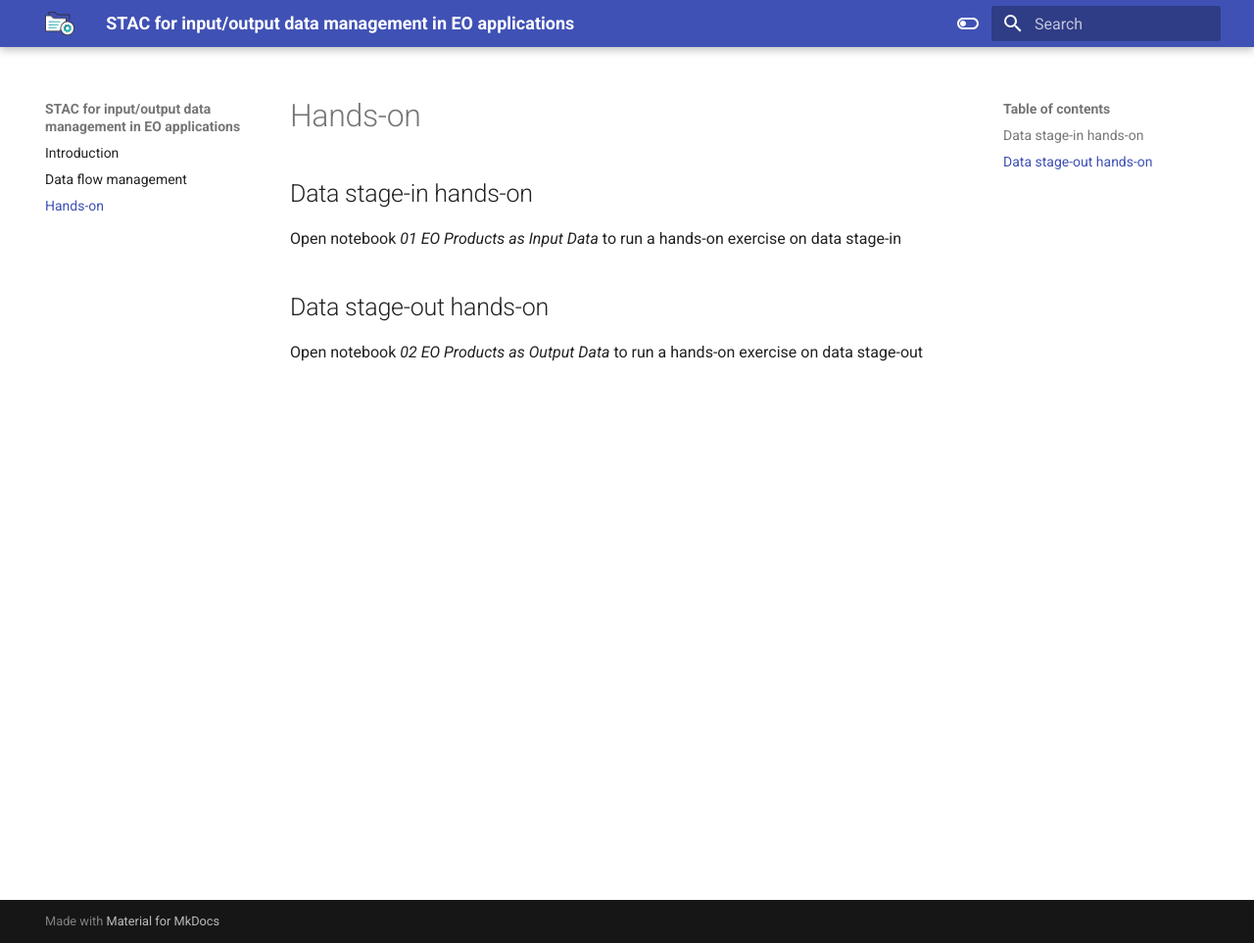
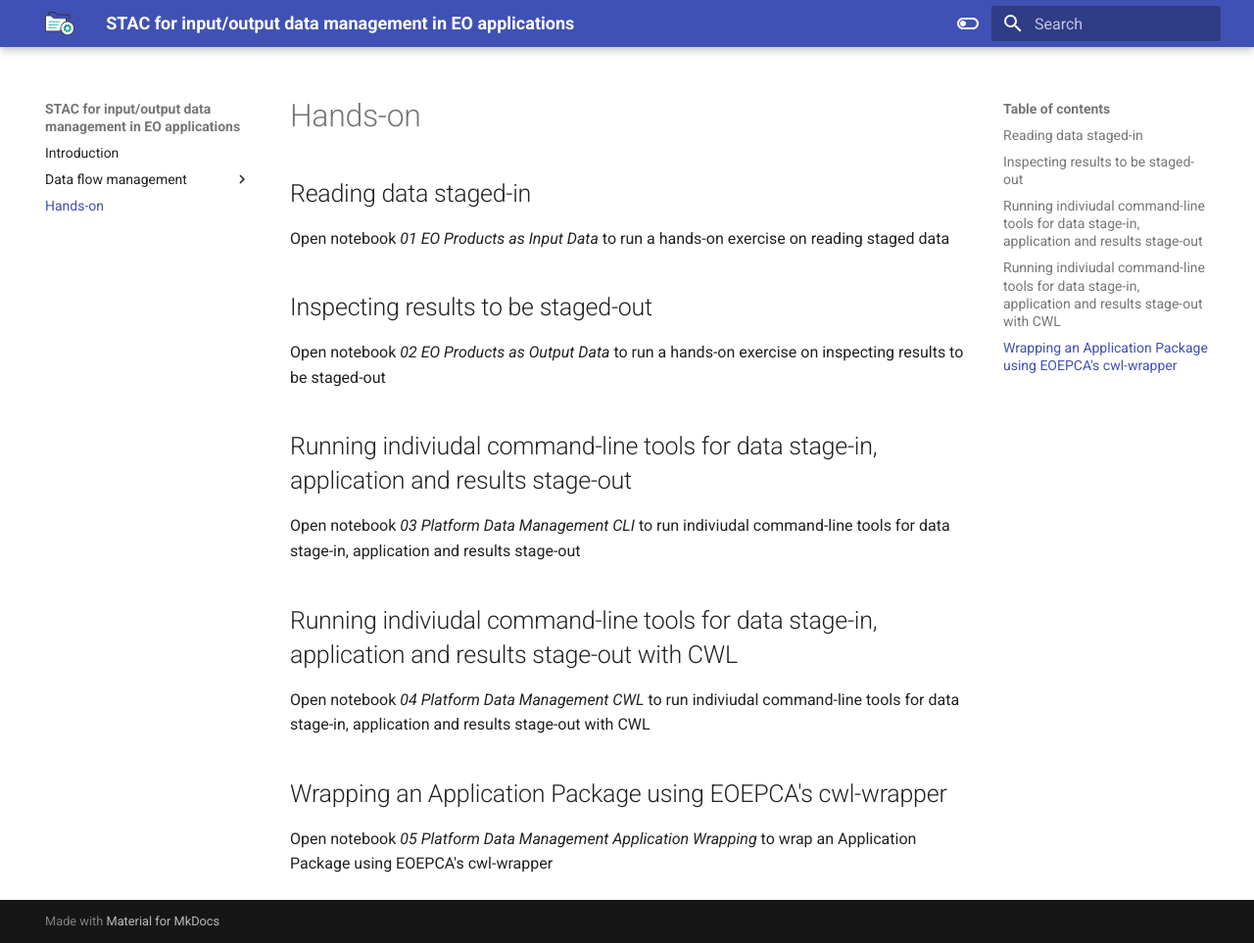
Before and after one commit to eoap/stac-eoap, an MkDocs documentation site: the page built from docs/hands-on.md, in a window 1280 px wide and 963 px high. Shown: the whole window at 98% size. Built offline with MkDocs 1.6.1 and Material for MkDocs 9.7.7, drawn with Linux system fonts in a browser that asks for light colours.

Commit message:
WIP on stage-in/out enhancement

```diff
--- /dev/null
+++ b/docs/application-data-flow.md
@@ -0,0 +1,25 @@
+# Application data flow management
+
+## Stage-in
+
+From the OGC Best Practice for Earth Observation Application Package:
+
+**An Application input argument that requires staged EO product files SHALL be defined as an argument that points to a folder where a STAC Catalog, named catalog.json, contains a list of one or more STAC Items and associated STAC Assets referencing the files.**
+
+This translates to:
+
+* A platform running this application will plug a **stage-in step** for all workflow steps having inputs of type `Directory`
+* Workflow steps having inputs of type `Directory` will find a STAC catalog.json file
+
+## Stage-out
+
+From the OGC Best Practice for Earth Observation Application Package:
+
+**An Application that creates EO product files to be stage-out SHALL generate a valid STAC Catalog, named catalog.json, and include the STAC Item(s) and corresponding STAC Assets pointing to the results of the processing.**
+
+**The STAC Catalog created by the Application SHALL include metadata elements for each STAC Item with at least their spatial (geometry, box) and temporal (datetime) properties.**
+
+This translates to:
+
+* Workflow steps that have an output of type `Directory` produce a STAC catalog
+* A platform running this application will plug a **stage-out step** for all workflow outputs of type Directory
--- /dev/null
+++ b/docs/definitions.md
@@ -0,0 +1,42 @@
+# Definitions
+
+The _Best Practice for Earth Observation Application Package_ addresses data flow management of the input and output EO Products files by defining rules for the data stage-in and data stage-out for Applications that require staged files and/or generate files that need to be staged-out.
+
+## Data stage-in definition
+
+Data stage-in is the process to retrieve the inputs and make these available for the processing. Processing inputs are provided as catalogue references and the Platform is responsible for translating those references into inputs available as files for the local processing.
+
+## Data stage-out definition
+
+Data stage-out is the process to upload the output files generated by the processing onto external system(s), and make them available for later usage. The Platform retrieves the processing outputs and automatically stores them onto an external persistent storage. Additionally, the Platform should publish the metadata of the outputs onto a Catalogue and provide their references as an output.
+
+## Application Data Flow Management
+
+The Application data flow management relies on the rules:
+
+* The computational workflow data interfaces use the Spatio Temporal Asset Catalog (STAC) to describe the **EO data inputs** and **generated results**
+
+* Stage-in
+    * All input parameters of the CWL `ComandLineTool` that require the staging of EO products shall be of type `Directory`.
+    * All input parameters of the CWL `Workflow` that require the staging of EO products shall be of type `Directory`.
+    * Applications find a STAC `catalog.json` file
+
+* Stage-out
+    * Applications produce a STAC `catalog.json` in all outputs of type Directory
+    * The outputs field of the `Workflow` that requires the stage-out of the generated products shall be of type `Directory`.
+
+## Platform Data Flow Management
+
+A Platform is responsible for the data flow management by using a local catalogue encoded using the SpatioTemporal Asset Catalog (STAC) specification as a data manifest for application inputs and outputs.
+
+The local catalogue provides knowledge about the input and output files data contents like spatial footprint, sub-items (e.g. masks, bands) and additional metadata.
+
+### Wrapping the Application Package
+
+Wrap an Application Package:
+* plug a stage-in step for all workflow inputs of type Directory
+* plug a stage-out step for all workflow outputs of type Directory
+
+The outcome is a wrapped CWL workflow that takes:
+* the application package parameters
+* any stage-in/stage-out parameters the platform may need to perform these operations
--- a/docs/hands-on.md
+++ b/docs/hands-on.md
@@ -1,9 +1,21 @@
 # Hands-on
 
-## Data stage-in hands-on
+## Reading data staged-in
 
-Open notebook _01 EO Products as Input Data_ to run a hands-on exercise on data stage-in
+Open notebook _01 EO Products as Input Data_ to run a hands-on exercise on reading staged data
 
-## Data stage-out hands-on
+## Inspecting results to be staged-out
 
-Open notebook _02 EO Products as Output Data_ to run a hands-on exercise on data stage-out
+Open notebook _02 EO Products as Output Data_ to run a hands-on exercise on inspecting results to be staged-out
+
+## Running indiviudal command-line tools for data stage-in, application and results stage-out
+
+Open notebook _03 Platform Data Management CLI_ to run indiviudal command-line tools for data stage-in, application and results stage-out
+
+## Running indiviudal command-line tools for data stage-in, application and results stage-out with CWL
+
+Open notebook _04 Platform Data Management CWL_ to run indiviudal command-line tools for data stage-in, application and results stage-out with CWL
+
+## Wrapping an Application Package using EOEPCA's cwl-wrapper
+
+Open notebook _05 Platform Data Management Application Wrapping_ to wrap an Application Package using EOEPCA's cwl-wrapper
--- a/mkdocs.yml
+++ b/mkdocs.yml
@@ -53,5 +53,8 @@
 
 nav:
   - Introduction: 'index.md'
-  - Data flow management: 'data-flow-management.md'
+  - Data flow management:
+    - Definitions: 'definitions.md'
+    - Application data flow: 'application-data-flow.md'
+    - Platform data flow: 'platform-data-flow.md'
   - Hands-on: 'hands-on.md'
```
Also changed, not shown: docs/platform-data-flow.md (renamed from docs/data-flow-management.md, +1 -13 lines), 6 other files.
